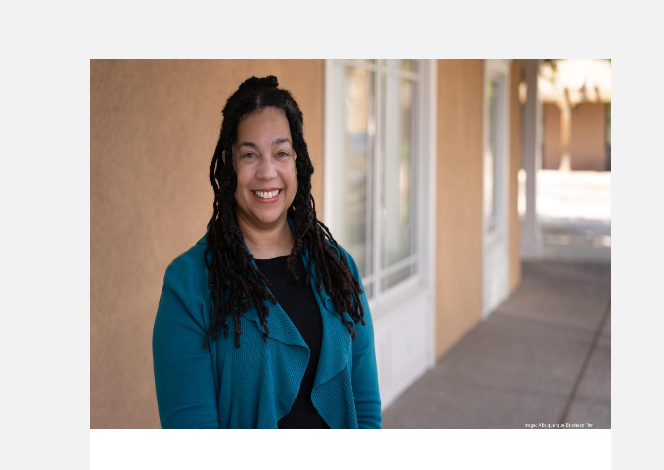
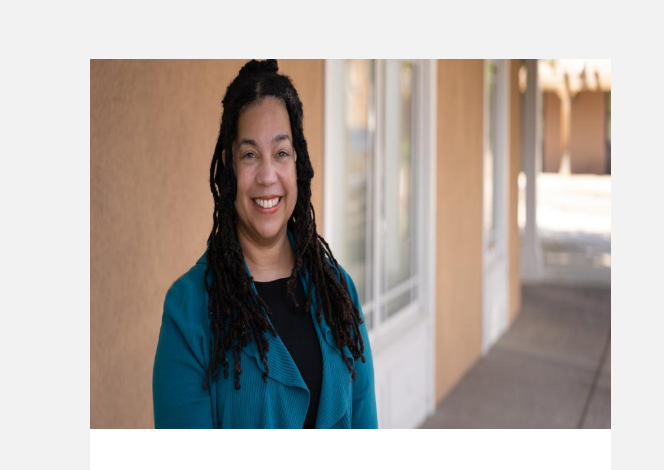
Before and after one commit to BCLab-UNM/AlgorithmicJustice, a plain HTML site: page index.html in a window 1280 px wide. Shown: the part 2475-2945 px from the top of the page, 0-664 px from the left. Drawn offline with Linux system fonts and the light colour scheme.

Commit message:
Update index.html

```diff
--- a/index.html
+++ b/index.html
@@ -93,7 +93,7 @@
 						<div>
 							<div class="box">
 								<div class="image fit">
-									<img src="kathy-powers-02_.jpg" alt="" width="600" height="370"></div>
+									<img src="kathy 03.png" alt="" width="600" height="370"></div>
 								<div class="content">
 									<header class="align-center"><p>Associate Professor of Political Science and Associate Chair of Africana Studies, Kathy Powers</p>
 										<h2>Kathy Powers</h2>
```
